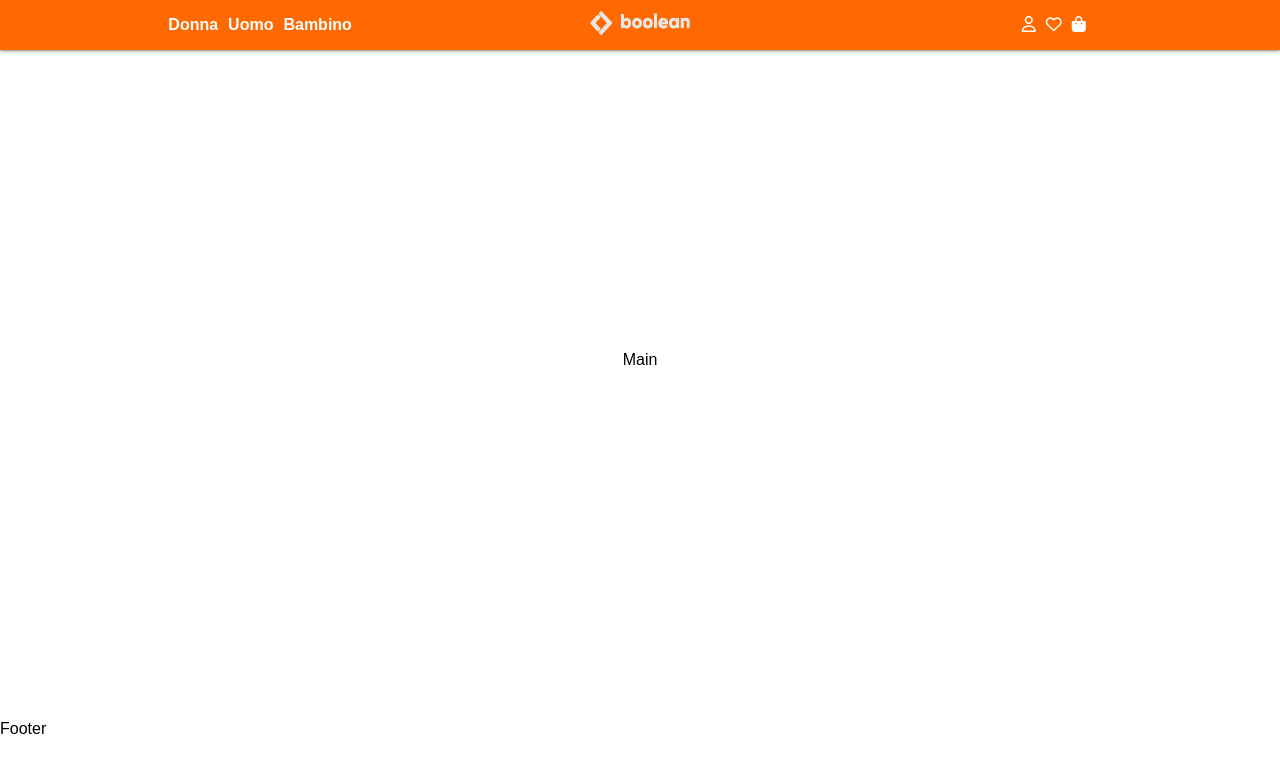
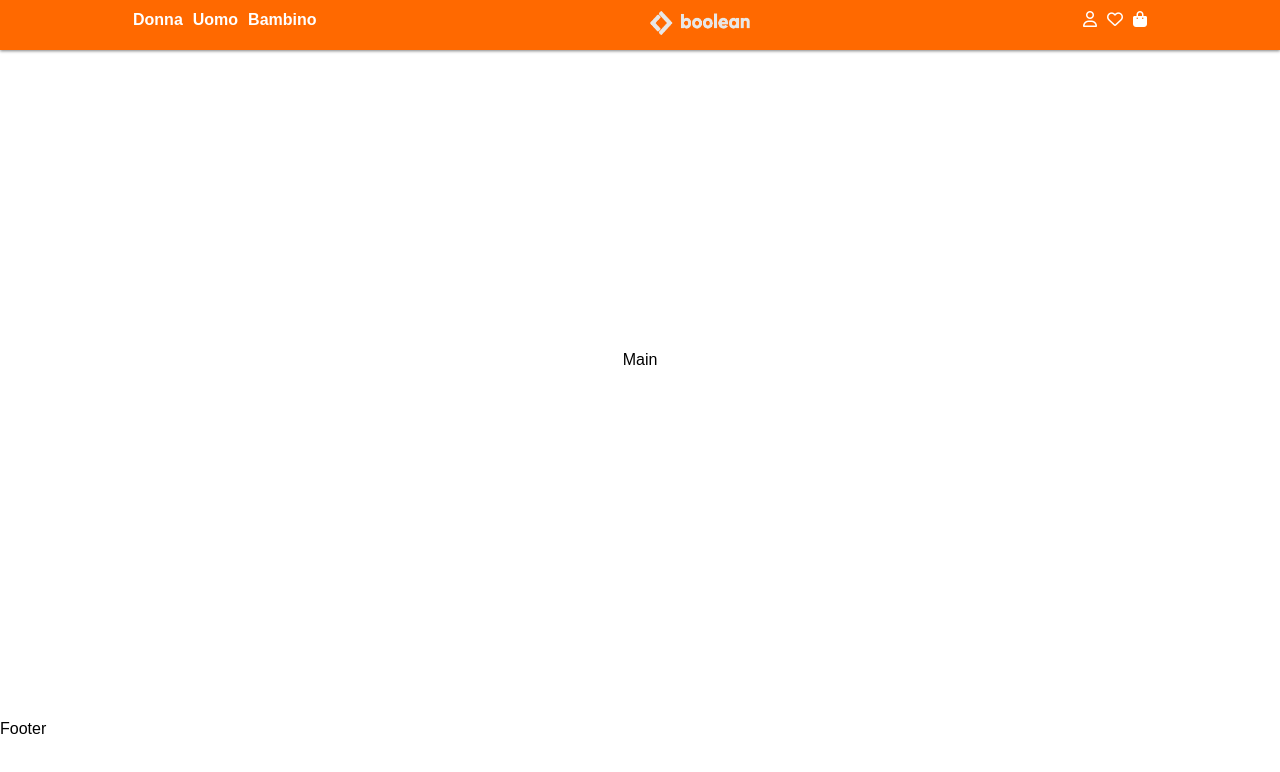
Before and after one commit to enrico-amerio/vite-boolando, a Vue app: page / in a window 1280 px wide. Shown: the top 772 px of the page. Built offline with nearby package versions, Linux system fonts and the light colour scheme.

Commit message:
[fix] Header

```diff
--- a/src/assets/scss/partials/_utilities.scss
+++ b/src/assets/scss/partials/_utilities.scss
@@ -0,0 +1,3 @@
+.container{
+  width: 80%;
+}
--- a/src/components/Header.vue
+++ b/src/components/Header.vue
@@ -20,6 +20,8 @@
 </script>
 <template>
   <header>
+    <div class="wrapper">
+      <div class="container">
         <div>
           <a v-for="(category, index) in categories" :key="index" :href="category.link" class="top-link">{{ category.name }}</a>
         </div>
@@ -31,6 +33,8 @@
             <i :class="icon.class"></i>
           </a>
         </div>
+      </div>
+    </div>
  </header>
 </template>
 
@@ -38,12 +42,9 @@
 <style lang="scss" scoped>
 @use '../assets/scss/partials/variables' as *;
 
-header{
+.wrapper{
   height:50px;
   background-color: $orange;
-  display: flex;
-  justify-content: space-around;
-  align-items: center;
   color:white;
   font-weight: bold;
   margin-bottom: 20px;
@@ -51,8 +52,12 @@ header{
   width: 100%;
   position: fixed;
   z-index: 999;
-  div{
-    width:100px;
+  display: flex;
+  align-items: center;
+  .container{
+    display: flex;
+    justify-content: space-between;
+    margin: 0 auto;
    }
   a{
     text-decoration: none;
```
Lines whose indentation alone changed are shown as unchanged.
